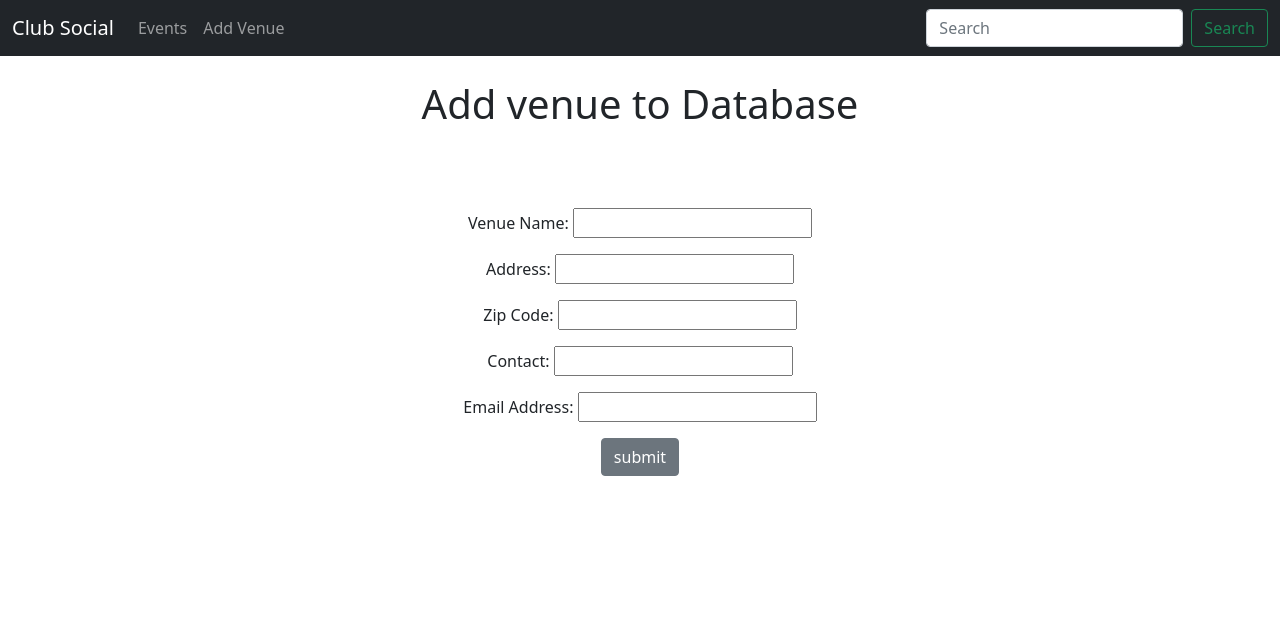
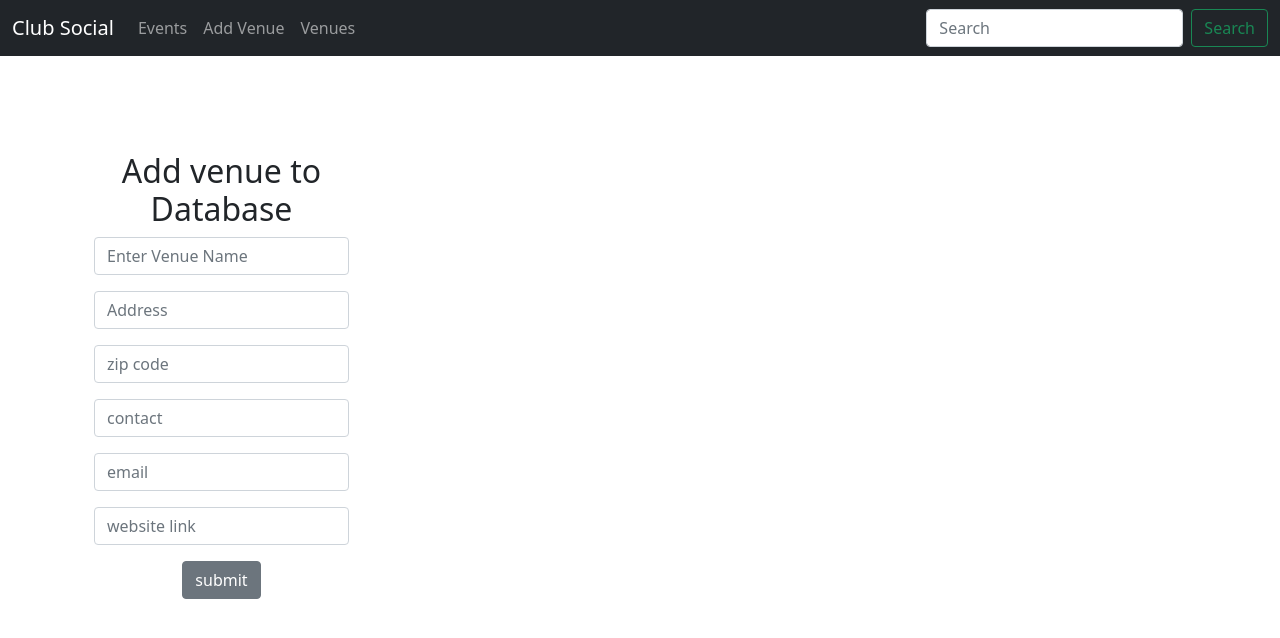
Before and after one commit to stevescilar/clubsocial, a Django app: page /add_venue in a window 1280 px wide. Shown: the top 638 px of the page. Run offline with Django 3.2, Linux system fonts and the light colour scheme.

Commit message:
great rift

```diff
--- a/event_web/events/forms.py
+++ b/event_web/events/forms.py
@@ -6,4 +6,21 @@ from .models import Venue
 class VenueForm(ModelForm):
     class Meta:
         model= Venue
-        fields = ('name','address','zip_code','phone_number','email_address')
+        fields = ('name','address','zip_code','phone_number','email_address','website')
+
+        labels = {
+            'name':'',
+            'address':'',
+            'zip_code':'',
+            'phone_number':'',
+            'email_address':'',
+            'website':'',
+        }
+        widgets = {
+            'name':forms.TextInput(attrs={'class':'form-control','placeholder':'Enter Venue Name'}),
+            'address':forms.TextInput(attrs={'class':'form-control','placeholder':'Address'}),
+            'zip_code':forms.TextInput(attrs={'class':'form-control','placeholder':'zip code'}),
+            'phone_number':forms.TextInput(attrs={'class':'form-control','placeholder':'contact'}),
+            'email_address':forms.EmailInput(attrs={'class':'form-control','placeholder':'email'}),
+            'website':forms.TextInput(attrs={'class':'form-control','placeholder':'website link'}),
+        }
--- a/event_web/events/templates/events/add_venue.html
+++ b/event_web/events/templates/events/add_venue.html
@@ -2,18 +2,27 @@
 
 {% block content %}
     <center>
-        <h1>Add venue to Database</h1>
         <br><br><br>
         {% if submitted %}
-            Your submission is noted !!
+        <div class="alert alert-success" role="alert">
+            You've successfully added an event.
+        </div>
         {% else %}
+    <div class="container-fluid">
 
-            <form action="" method="POST">
-                {% csrf_token %}
+        <div class="row">
 
-                {{ form.as_p }}
-                <input type="submit" value="submit" class="btn btn-secondary">
-            </form>
+            <div class="col-9 col-sm-3">
+                <h2>Add venue to Database</h2>
+                <form action="" method="POST">
+                    {% csrf_token %}
+
+                    {{ form.as_p }}
+                    <input type="submit" value="submit" class="btn btn-secondary">
+                </form>
+            </div>
+        </div>
+    </div>
         {% endif %}
     </center>
 {% endblock %}
--- a/event_web/events/templates/events/navbar.html
+++ b/event_web/events/templates/events/navbar.html
@@ -12,7 +12,12 @@
           <li class="nav-item">
             <a class="nav-link" href="{% url 'add_venue' %}">Add Venue</a>
           </li>
+          <li class="nav-item">
+            <a class="nav-link" href="{% url 'list_venues' %}">Venues</a>
+          </li>
+
         </ul>
+
         <form class="d-flex">
           <input class="form-control me-2" type="search" placeholder="Search" aria-label="Search">
           <button class="btn btn-outline-success" type="submit">Search</button>
--- a/event_web/events/urls.py
+++ b/event_web/events/urls.py
@@ -5,5 +5,7 @@ urlpatterns = [
     path('<int:year>/<str:month>/',views.home, name="home"),
     path('events',views.all_events,name="events_list"),
     path('add_venue',views.add_venue,name="add_venue"),
+    path('list_venues',views.list_venues,name="list_venues"),
+    path('show_venues/<venue_id>/',views.show_venue,name="show_venue"),
 
 ]
--- a/event_web/events/views.py
+++ b/event_web/events/views.py
@@ -6,6 +6,15 @@ from datetime import datetime
 from django.http import HttpResponseRedirect
 from .models import Event, Venue
 from .forms import VenueForm
+
+def show_venue(request,venue_id):
+    venue = Venue.objects.get(pk=venue_id)
+    return render(request,'events/show_venue.html',{'venue':venue})
+
+
+def list_venues(request):
+    list_venues = Venue.objects.all()
+    return render(request,'events/venues.html',{'list_venues':list_venues})
 
 def add_venue(request):
     submitted = False
```
Also changed, not shown: event_web/events/templates/events/show_venue.html (added, +14 -0 lines), event_web/events/templates/events/venues.html (added, +18 -0 lines), event_web/db.sqlite3.
